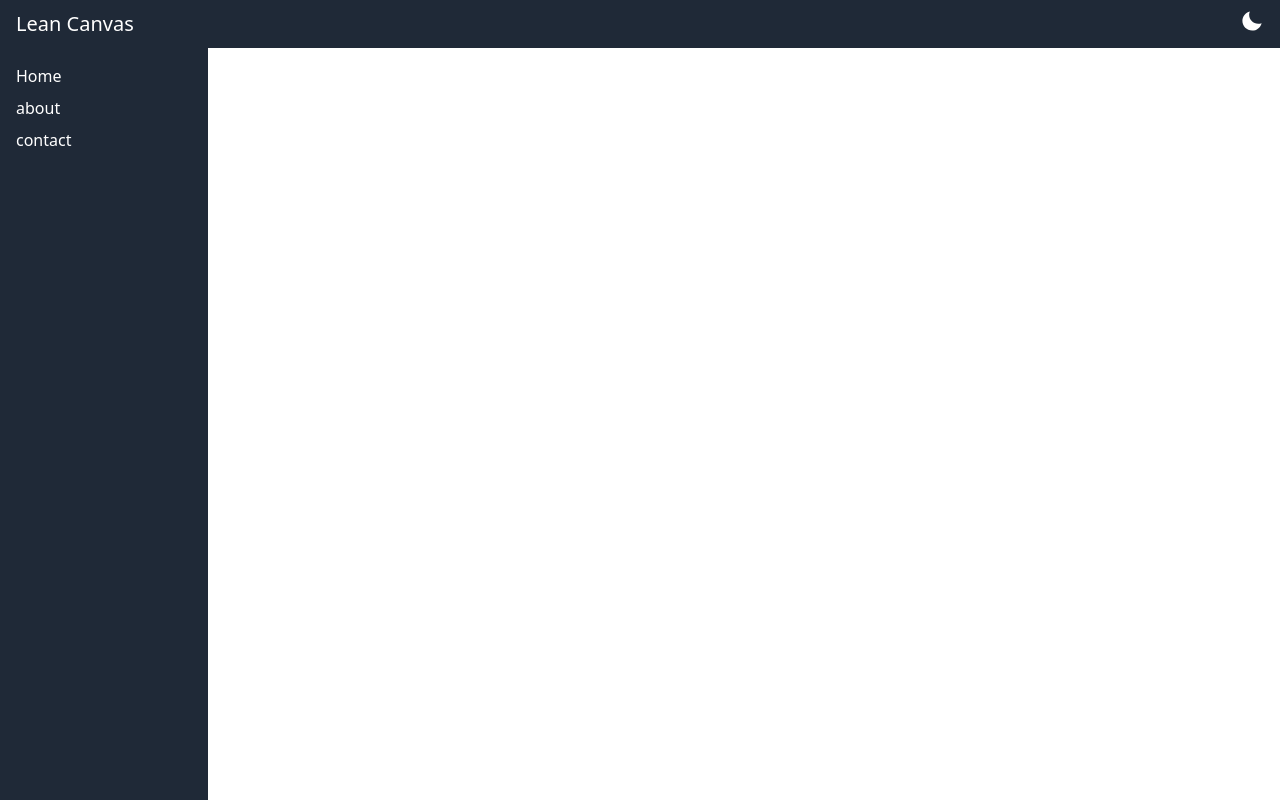
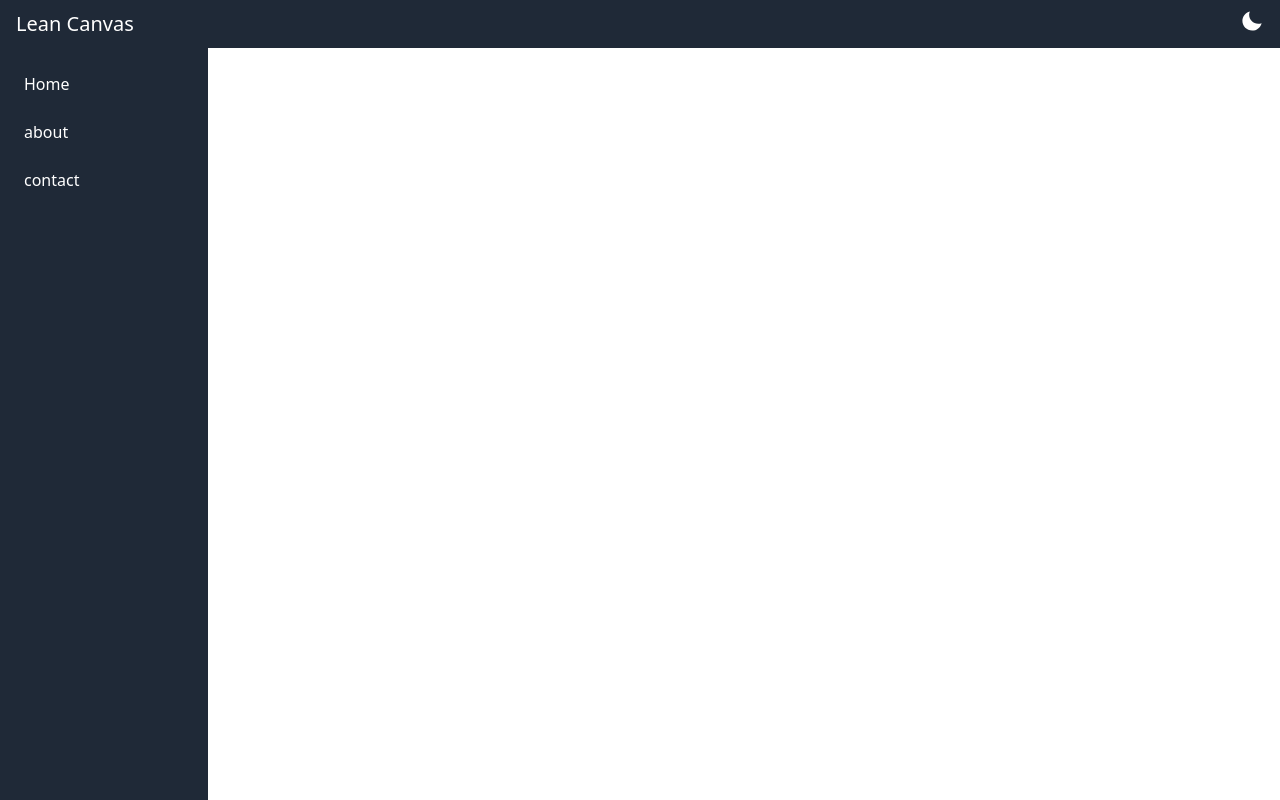
Before and after one commit to GCgang/lean-canvas, a React (Vite) app: page / in a window 1280 px wide. Built offline with nearby package versions, Linux system fonts and the light colour scheme.

Commit message:
Refactor: CSS-Header

```diff
--- a/src/components/Header.jsx
+++ b/src/components/Header.jsx
@@ -20,7 +20,7 @@ export default function Header() {
     setIsDark((prev) => !prev);
   };
   return (
-    <header className='bg-gray-800 text-white px-4'>
+    <header className='fixed top-0 left-0 w-full z-50 bg-gray-800 text-white px-4'>
       <div className='flex justify-between h-12 items-center'>
         <div className='md:hidden '>
           <button onClick={toggleSlidebar}>
@@ -46,7 +46,7 @@ export default function Header() {
       </div>
 
       <aside
-        className={`fixed left-0 top-12 h-full w-52 bg-gray-800 p-4 transition-transform duration-300 transform ${
+        className={`fixed left-0 top-12 h-full w-52 z-50 bg-gray-800 p-4 transition-transform duration-300 transform ${
           sideBarOpen ? 'translate-x-0' : '-translate-x-full'
         } md:translate-x-0`}
       >
@@ -54,7 +54,13 @@ export default function Header() {
           <ul className='space-y-2'>
             {navItems.map(({ id, to, label }) => (
               <li key={id}>
-                <NavLink to={to}> {label}</NavLink>
+                <NavLink
+                  to={to}
+                  onClick={toggleSlidebar}
+                  className='block p-2 rounded-xl hover:bg-gray-700 hover:text-blue-400'
+                >
+                  {label}
+                </NavLink>
               </li>
             ))}
           </ul>
```
